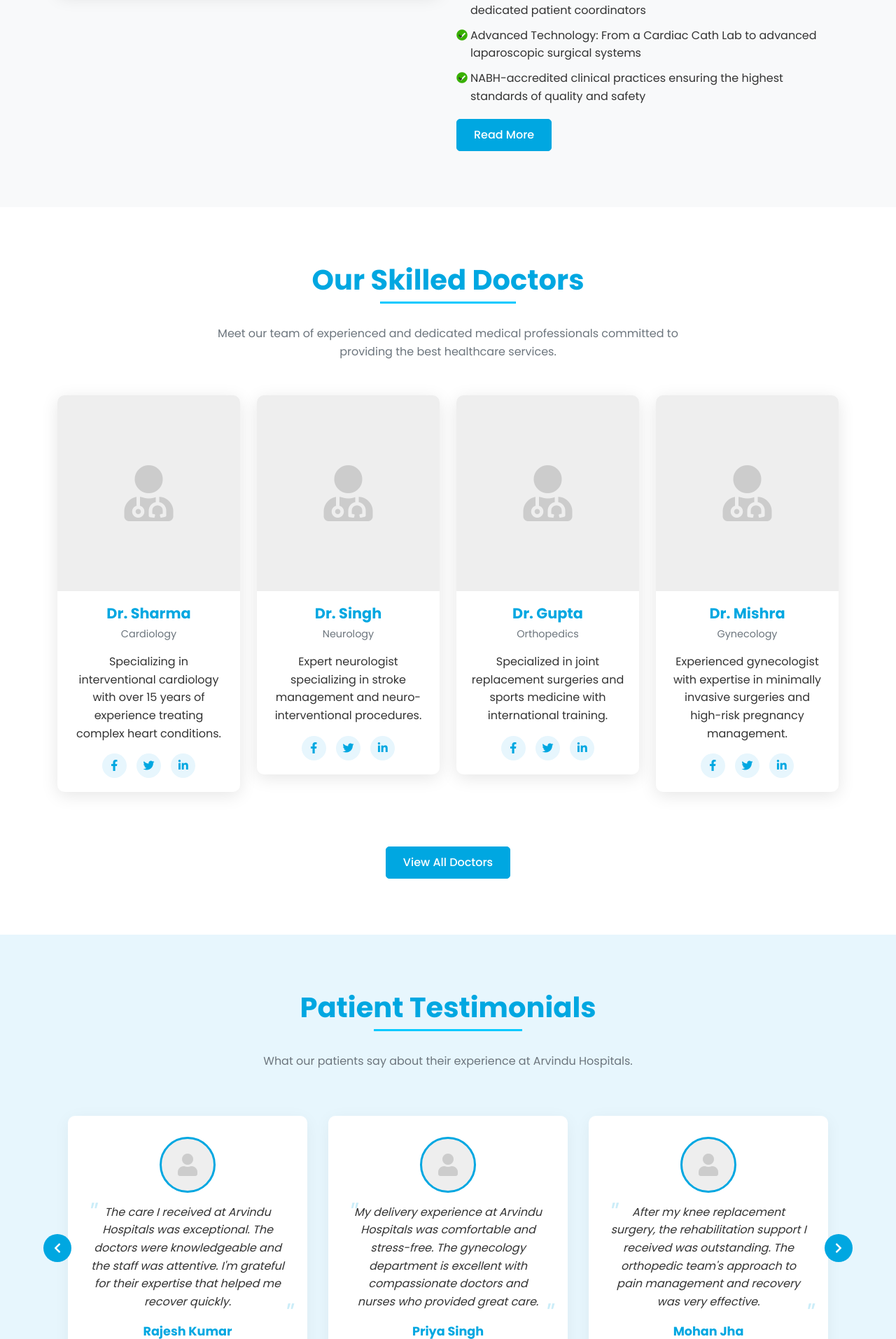
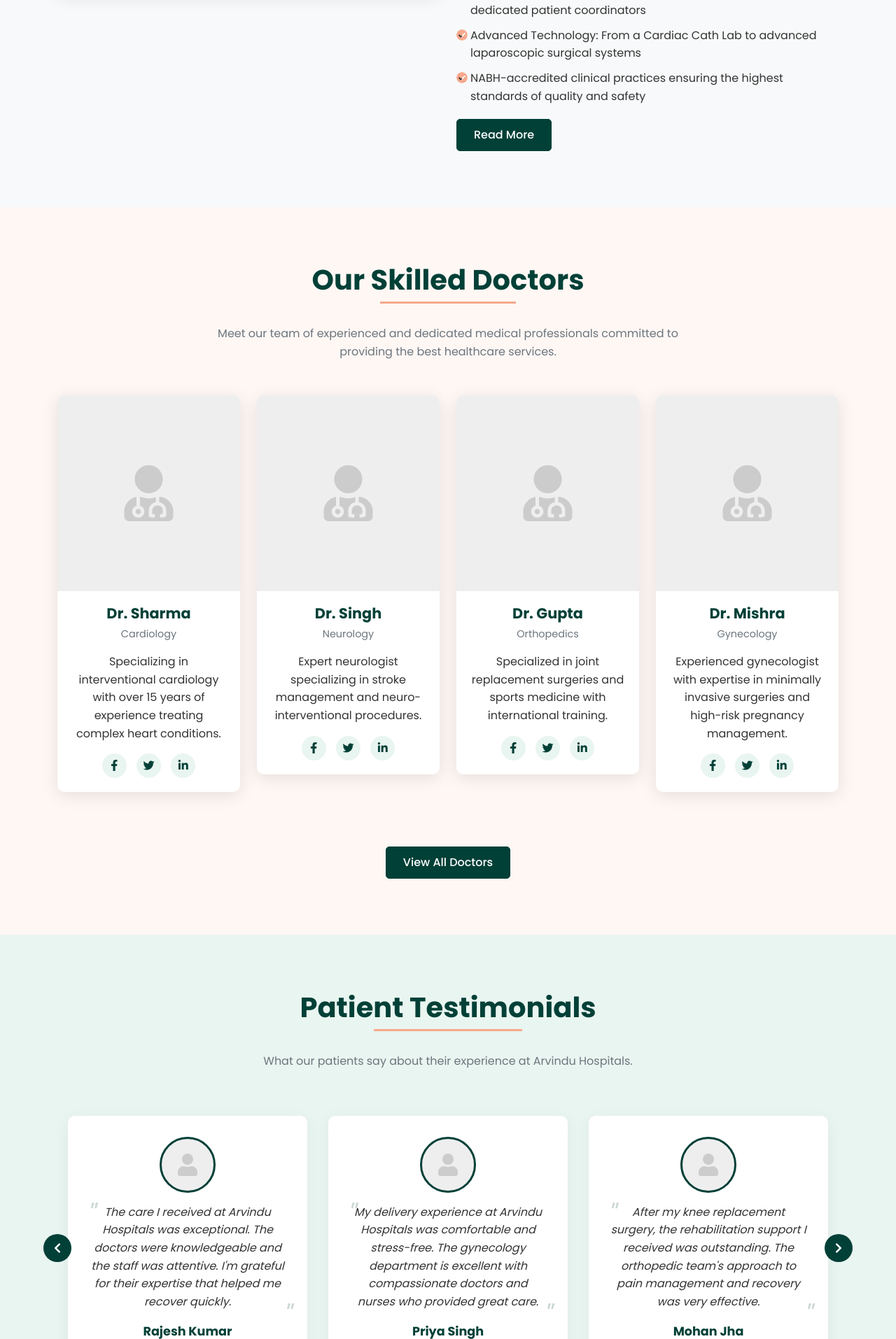
Before and after one commit to kumaranujranchi/ArvindusHospital, a Flask app: page / in a window 1280 px wide. Shown: the part 2626-4540 px from the top of the page at 70% size. Run offline with Flask 3, Linux system fonts and the light colour scheme; some web fonts are replaced.

Commit message:
Update styling and color scheme of the website based on provided screenshots; includes updated button styles and background colors.
Replit-Commit-Author: Agent
Replit-Commit-Session-Id: 35033c9e-9100-4ca9-a631-367accd4a0db
Replit-Commit-Screenshot-Url: https://storage.googleapis.com/screenshot-production-us-central1/0b021c9d-7ec7-4f9b-aaca-3fc471f9ec0f/be3d96cf-00d2-4c82-8e39-8138aac31973.jpg

```diff
--- a/static/css/style.css
+++ b/static/css/style.css
@@ -29,20 +29,22 @@
 }
 
 :root {
-  --primary-color: #00A7E1; /* Updated to match logo blue */
-  --secondary-color: #FF0066; /* Updated to match logo pink */
-  --accent-color: #00C9FF; /* Lighter blue for accents */
+  --primary-color: #014037; /* Dark green from screenshot */
+  --secondary-color: #F7A88B; /* Coral/peach from screenshot */
+  --accent-color: #F7A88B; /* Using coral as accent */
   --success-color: #38B000;
   --warning-color: #FFB703;
-  --danger-color: #FF0066; /* Using pink for danger/important items */
-  --light-color: #F8F9FA;
-  --dark-color: #212529;
+  --danger-color: #F7A88B; /* Using coral for danger/important items */
+  --light-color: #FBF5F2; /* Light cream from screenshot */
+  --dark-color: #014037; /* Dark green again for consistency */
   --gray-color: #6C757D;
   --white-color: #FFFFFF;
-  --hover-blue: #0089b8; /* Darker blue for hover states */
-  --hover-pink: #d60057; /* Darker pink for hover states */
-  --light-blue: #E7F6FD; /* Lighter blue background */
-  --light-pink: #FFF0F5; /* Light pink background */
+  --hover-green: #002C26; /* Darker green for hover states */
+  --hover-coral: #E5937A; /* Darker coral for hover states */
+  --light-green: #E9F5F0; /* Lighter green background */
+  --light-coral: #FEF1EB; /* Light coral background */
+  --cream-bg: #FEF7F4; /* Cream background from screenshot */
+  --light-bg: #FEF7F4; /* Same as cream-bg for consistency */
   --font-family: 'Poppins', sans-serif;
 }
 
@@ -58,6 +60,28 @@ body {
   line-height: 1.6;
   color: #333;
   overflow-x: hidden;
+  background-color: var(--cream-bg);
+}
+
+/* Text styling */
+.text-primary {
+  color: var(--primary-color) !important;
+}
+
+.text-secondary {
+  color: var(--secondary-color) !important;
+}
+
+.text-accent {
+  color: var(--accent-color) !important;
+}
+
+.highlight {
+  display: inline-block;
+  padding: 0 5px;
+  background-color: var(--secondary-color);
+  color: white;
+  border-radius: 3px;
 }
 
 h1, h2, h3, h4, h5, h6 {
@@ -542,7 +592,7 @@ p {
   height: 35px;
   line-height: 35px;
   text-align: center;
-  background: var(--light-blue);
+  background: var(--light-green);
   color: var(--primary-color);
   border-radius: 50%;
   margin: 0 5px;
@@ -556,7 +606,7 @@ p {
 
 /* Testimonials Section */
 .testimonials-section {
-  background: var(--light-blue);
+  background: var(--light-green);
   padding: 80px 0;
 }
 
```
Also changed, not shown: other parts of static/css/style.css (+40 -14 lines), attached_assets/screencapture-demo-awaikenthemes-theme-medipro-2025-03-30-22_20_08.png (added), 1 other file.
